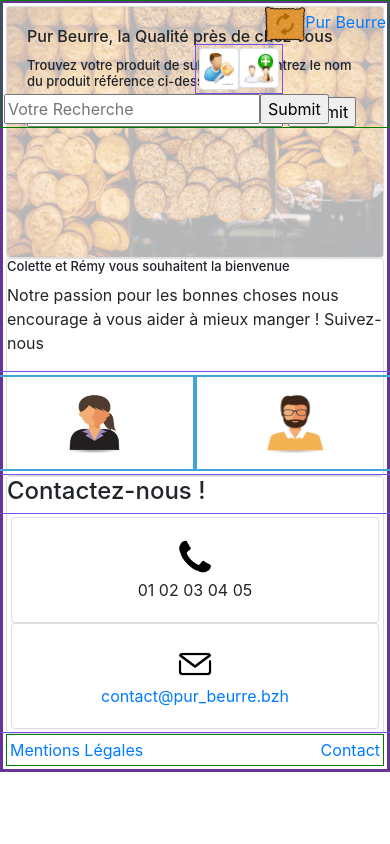
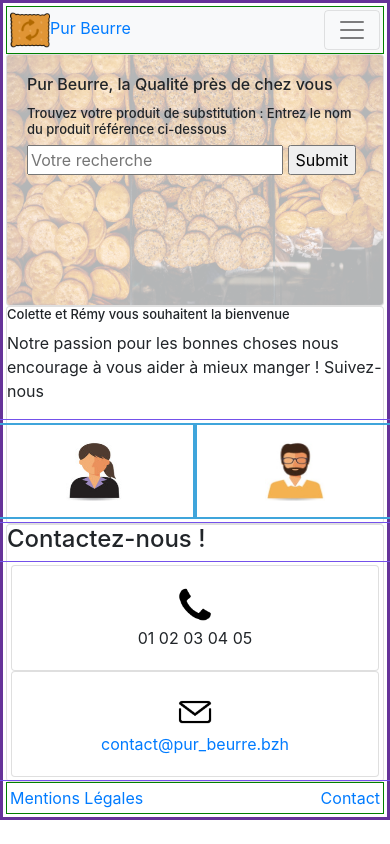
Before and after one commit to Fabrice-64/OC_Project_8, a Django app: page /customer/ in a window 390 px wide. Run offline with Django 3.2, Linux system fonts and the light colour scheme; parts of the project's set-up code (start-up, migrations or seed data) failed here and were passed over.

Commit message:
Implement Responsive Navbar: OK

```diff
--- a/papounet_diet/customer/templates/customer/base.html
+++ b/papounet_diet/customer/templates/customer/base.html
@@ -10,39 +10,39 @@
     </head>
     <body>
         <div class="container">
-            <nav class="navbar fixed-top">
-                <a class="navbar-brand">
+            <nav class="navbar navbar-expand-lg navbar-light bg-light">
               <a href="{% url 'home' %}">
                 <img src="{% static 'pictures/logo_pur_beurre.png' %}" id="company_logo" alt="logo pur beurre" height="40em" width="40em"/>Pur Beurre</a>
-                </a>
+                <button class="navbar-toggler" type="button" data-toggle="collapse" data-target="#navbarTogglerDemo02" aria-controls="navbarTogglerDemo02" aria-expanded="false" aria-label="Toggle navigation">
+                  <span class="navbar-toggler-icon"></span>
+                </button>
+                <div class="collapse navbar-collapse" id="navbarTogglerDemo02">
                   {% if request.user.is_authenticated %}
-                    <div class="row offset-6">
-                        <a href="{% url 'customer:personal_infos' %}">
-                            <img class="nav-link px-2" src="{% static 'icons/personal_infos.png' %}"
+                  <div class="row offset-6 mr-auto mt-2 mt-lg-0">
+                      <a class="nav-link" href="{% url 'customer:personal_infos' %}">
+                        <img class="img-thumbnail" src="{% static 'icons/personal_infos.png' %}"
                             id="logout" alt="logout" height="40em" width="40em"></a>
-
-                        <a href="{% url 'customer:logout' %}">
-                            <img class="nav-link px-2" src="{% static 'icons/logout.png' %}"
+                      <a class="nav-link" href="{% url 'customer:logout' %}">
+                        <img class="img-thumbnail" src="{% static 'icons/logout.png' %}"
                             id="logout" alt="logout" height="40em" width="40em"></a>
-                        <a href="{% url 'food_items:favorites' %}">
-                                <img class="nav-link px-2" src="{% static 'icons/carrot.png' %}"
+                      <a class="nav-link" href="{% url 'food_items:favorites' %}">
+                        <img class="img-thumbnail" src="{% static 'icons/carrot.png' %}"
                             id="carrot" alt="carrot" height="40em" width="40em"></a>
-                    </div>
                   {% else %}
-                    <div class="row offset-6">
-                        <a href="{% url 'customer:login' %}">
+                  <div class="row offset-6 mr-auto mt-2 mt-lg-0">
+                      <a class="nav-link" href="{% url 'customer:login' %}">
                           <img class="img-thumbnail" src="{% static 'icons/login.png' %}"
                             id="login" alt="login" height="40em" width="40em"></a></li>
-                        <a href="{% url 'customer:register' %}">
+                      <a class="nav-link" href="{% url 'customer:register' %}">
                           <img class="img-thumbnail" src="{% static 'icons/new_user.png' %}"
-                                id="new_user" alt="new_user" height="40em" width="40em"></a></li>
+                              id="new_user" alt="new_user" height="40em" width="40em"></a>
+                  {% endif %}
+                      <form class="form-inline my-2 my-lg-0" action="{% url 'food_items:search_results' %}" method='get'>
+                        <input class="form-control mr-sm-2" type="text" name="searched_item" id="searched_item" placeholder="Votre Recherche">
+                        <button class="btn btn-outline-success my-2 my-sm-0" type="submit" id="top_button">Valider</button>
+                      </form>
                   </div>
-                {% endif %}
-
-                    <form class="form-inline" action="{% url 'food_items:search_results' %}" method='get'>
-                        <input type="text" name="searched_item" id="searched_item" placeholder="Votre Recherche">
-                        <input type="submit" id="top_button">
-                    </form>
+                </div>
               </nav>
 
         {% block content %}
```
Lines whose indentation alone changed are shown as unchanged.
